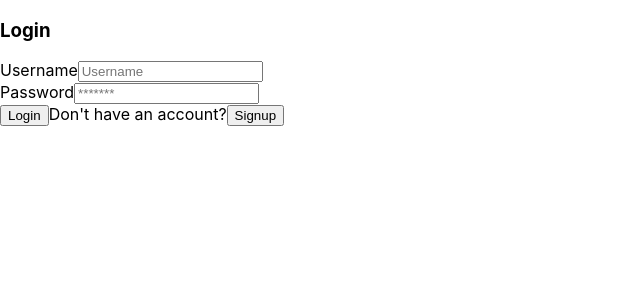
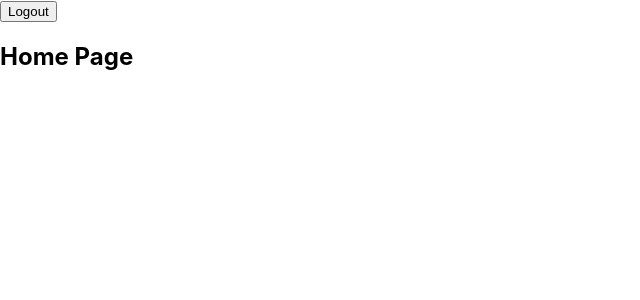
Before and after one commit to moksh-mahajan/trend-burst, a React (Create React App) app: page / in a window 1280 px wide. Shown: the top 300 px of the page, without its empty margins (0-640 px from the left). Built offline with nearby package versions, Linux system fonts and the light colour scheme; sample sign-in values are in the browser's storage; what miragejs would draw is missing.

Commit message:
changed route names

```diff
--- a/src/App.js
+++ b/src/App.js
@@ -1,7 +1,7 @@
 import "./App.css";
 import { useContext, useEffect } from "react";
 import { AuthContext } from "./frontend/contexts/AuthContext";
-import { Route, Routes, useNavigate } from "react-router-dom";
+import { Navigate, Route, Routes, useNavigate } from "react-router-dom";
 import Home from "./frontend/pages/Home";
 import Login from "./frontend/pages/login";
 import Signup from "./frontend/pages/signup";
@@ -10,11 +10,18 @@ import "react-toastify/dist/ReactToastify.css";
 import RequiresAuth from "./frontend/components/requiresAuth/requiresAuth";
 
 function App() {
-  const { handleAuthStatusCheck } = useContext(AuthContext);
+  const { state, handleAuthStatusCheck } = useContext(AuthContext);
   const navigate = useNavigate();
 
   useEffect(() => {
     handleAuthStatusCheck();
+    {
+      localStorage.getItem("authToken") ? (
+        <Navigate to={"/"} />
+      ) : (
+        <Navigate to={"/login"} />
+      );
+    }
   }, []);
 
   return (
@@ -29,10 +36,10 @@ function App() {
       />
 
       <Routes>
-        <Route path="/" element={<Login />} />
+        <Route path="/login" element={<Login />} />
         <Route path="/signup" element={<Signup />} />
         <Route element={<RequiresAuth />}>
-          <Route path="/home" element={<Home />} />
+          <Route path="/" element={<Home />} />
         </Route>
       </Routes>
     </div>
--- a/src/frontend/components/requiresAuth/requiresAuth.js
+++ b/src/frontend/components/requiresAuth/requiresAuth.js
@@ -10,6 +10,6 @@ export default function RequiresAuth() {
   return token ? (
     <Outlet />
   ) : (
-    <Navigate to="/" state={{ from: location }} replace />
+    <Navigate to="/login" state={{ from: location }} replace />
   );
 }
--- a/src/frontend/contexts/AuthContext.js
+++ b/src/frontend/contexts/AuthContext.js
@@ -41,7 +41,6 @@ export function AuthProvider({ children }) {
   };
 
   const handleLogin = async ({ username, password }) => {
-    console.log(username,password);
     try {
       const response = await fetch("/api/auth/login", {
         method: "POST",
@@ -56,13 +55,12 @@ export function AuthProvider({ children }) {
       if (response.status === 200) {
         const data = await response.json();
         const token = data.encodedToken;
-        console.log(data)
         // Save token to local storage
         localStorage.setItem(authTokenKey, token);
 
         dispatch({ type: "AUTH_SUCCESS", payload: token });
         toast.success("You are now logged in!");
-        navigate("/home")
+        navigate("/", { replace: true });
       }
       if (response.status === 404) {
         toast.error("Incorrect username or password!");
@@ -97,7 +95,7 @@ export function AuthProvider({ children }) {
         toast.success(
           "Congratulations. Your TrendBurst Account has been created!"
         );
-        navigate("/home");
+        navigate("/");
       }
     } catch (e) {
       console.error(e);
```
